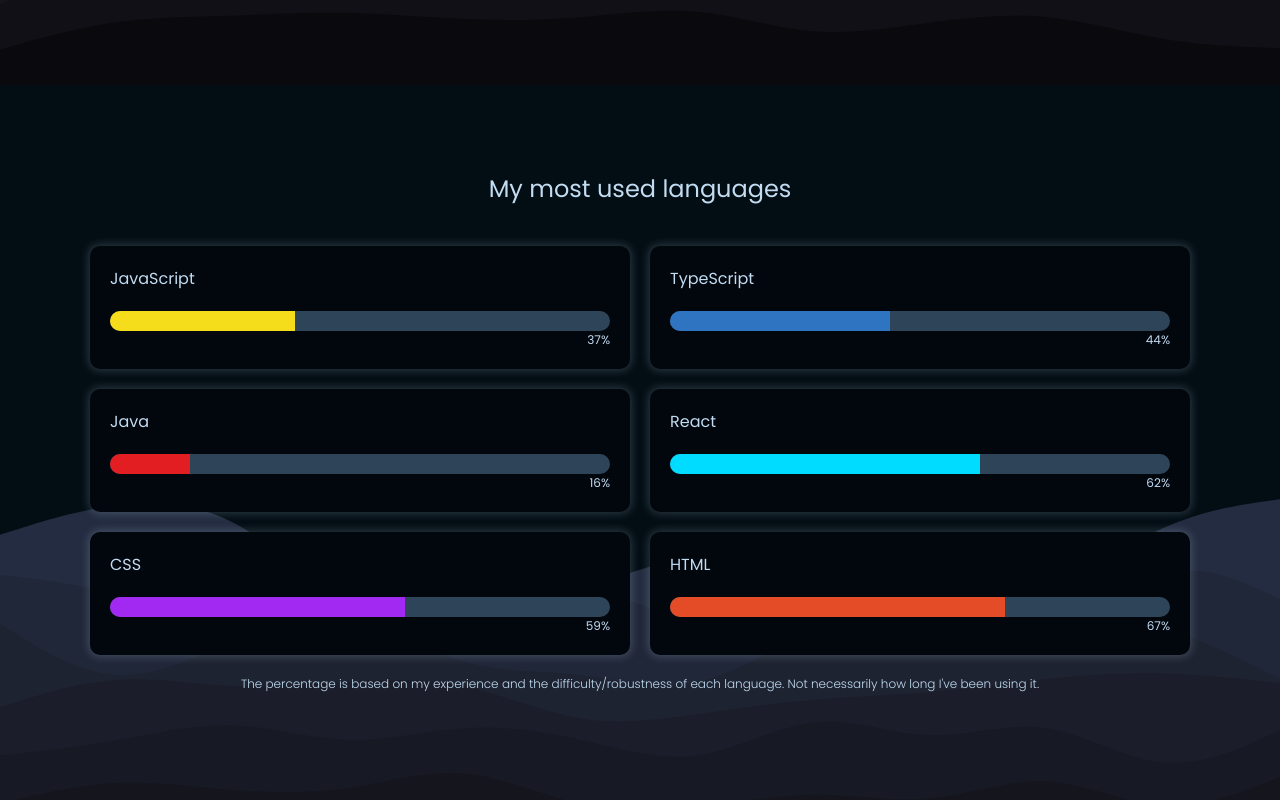
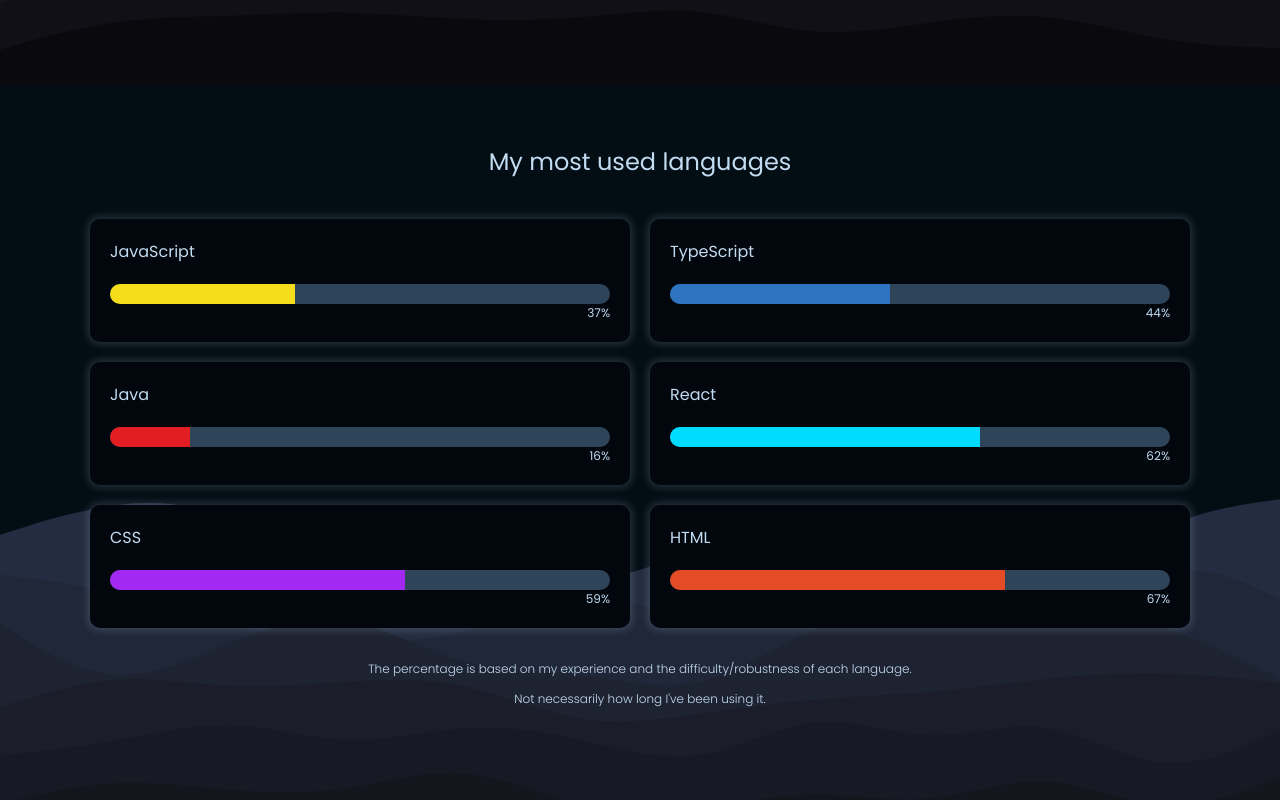
Before and after one commit to ramonexe/skills-portfolio, a React (Vite) app: page / in a window 1280 px wide. Shown: the part 768-1568 px from the top of the page. Built offline with nearby package versions, Linux system fonts and the light colour scheme.

Commit message:
Ajusta estilos responsivos no componente Header e Skills; modifica tamanhos de fonte e largura para melhor adaptação em dispositivos menores

```diff
--- a/src/components/Header.tsx
+++ b/src/components/Header.tsx
@@ -28,6 +28,10 @@
 
   @media (max-width: 768px) {
     max-width: 320px;
+  }
+
+  @media (max-width: 320px) {
+    max-width: 200px;
   }
 `;
 
--- a/src/sections/Skills.tsx
+++ b/src/sections/Skills.tsx
@@ -20,7 +20,7 @@
     color: ${(props) => props.theme.colors.text};
 
     @media (max-width: 768px) {
-        font-size: 1.5vh;
+        font-size: 2vh;
     }
 `;
 
@@ -34,7 +34,7 @@
     text-align: center;
 
     @media (max-width: 768px) {
-        font-size: 1vh;
+        font-size: 1.5vh;
     }
 `;
 
@@ -47,7 +47,6 @@
     width: 100%;
 
     @media (max-width: 1200px) {
-        flex-direction: column;
         align-items: center;
     }
 `;
@@ -68,16 +67,24 @@
         box-shadow: 0 0 15px rgba(194, 220, 242, 0.4);
     }
 
-    @media (max-width: 768px) {
+    @media (max-width: 1200px) {
         width: 400px;
     }
 
+    @media (max-width: 768px) {
+        width: 200px;
+    }
+
     @media (max-width: 480px) {
-        width: 320px;
+        width: 150px;
+    }
+
+    @media (max-width: 375px) {
+        width: 120px;
     }
 
     @media (max-width: 320px) {
-        width: 260px;
+        width: 80px;
     }
 `;
 
@@ -166,7 +173,8 @@
                 </Skill>
             </SkillsList>
             <Description>
-            The percentage is based on my experience and the difficulty/robustness of each language. Not necessarily how long I've been using it.
+                <p>The percentage is based on my experience and the difficulty/robustness of each language.</p>
+                <p>Not necessarily how long I've been using it.</p>
             </Description>
         </SkillsContainer>
     );
```
